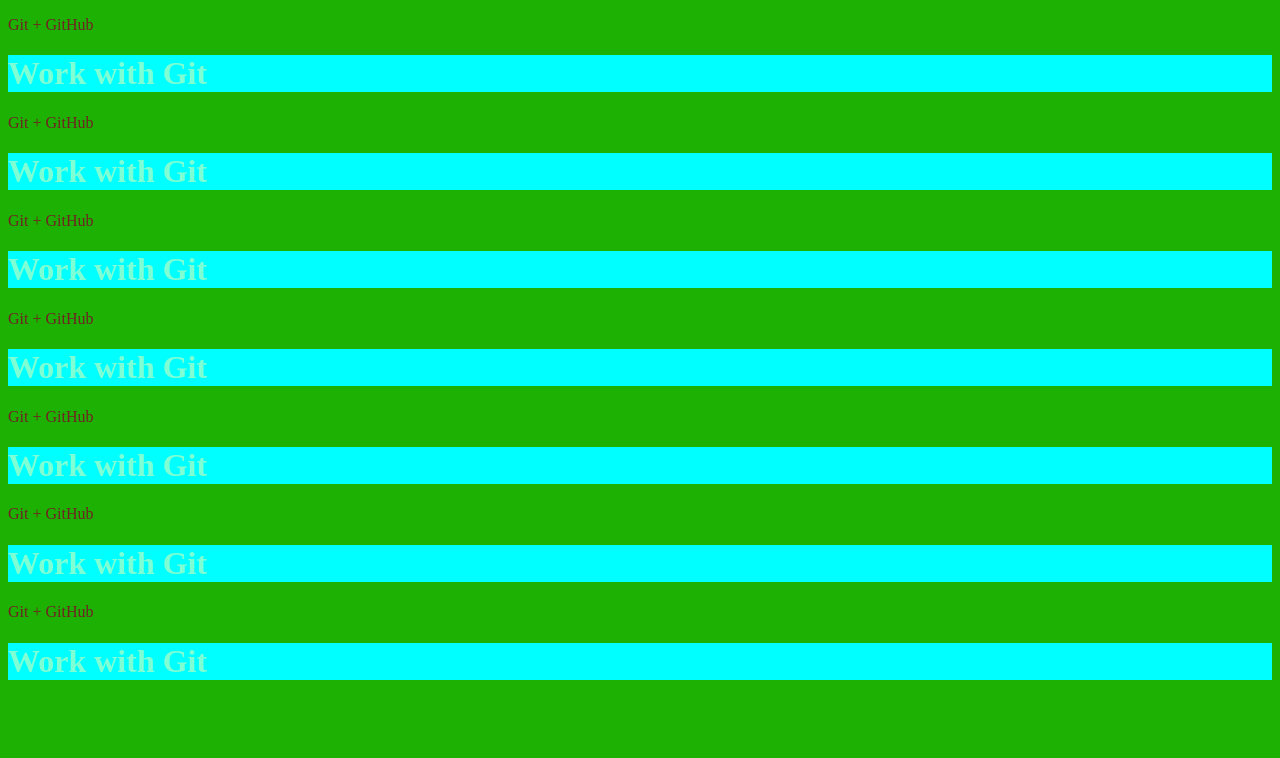
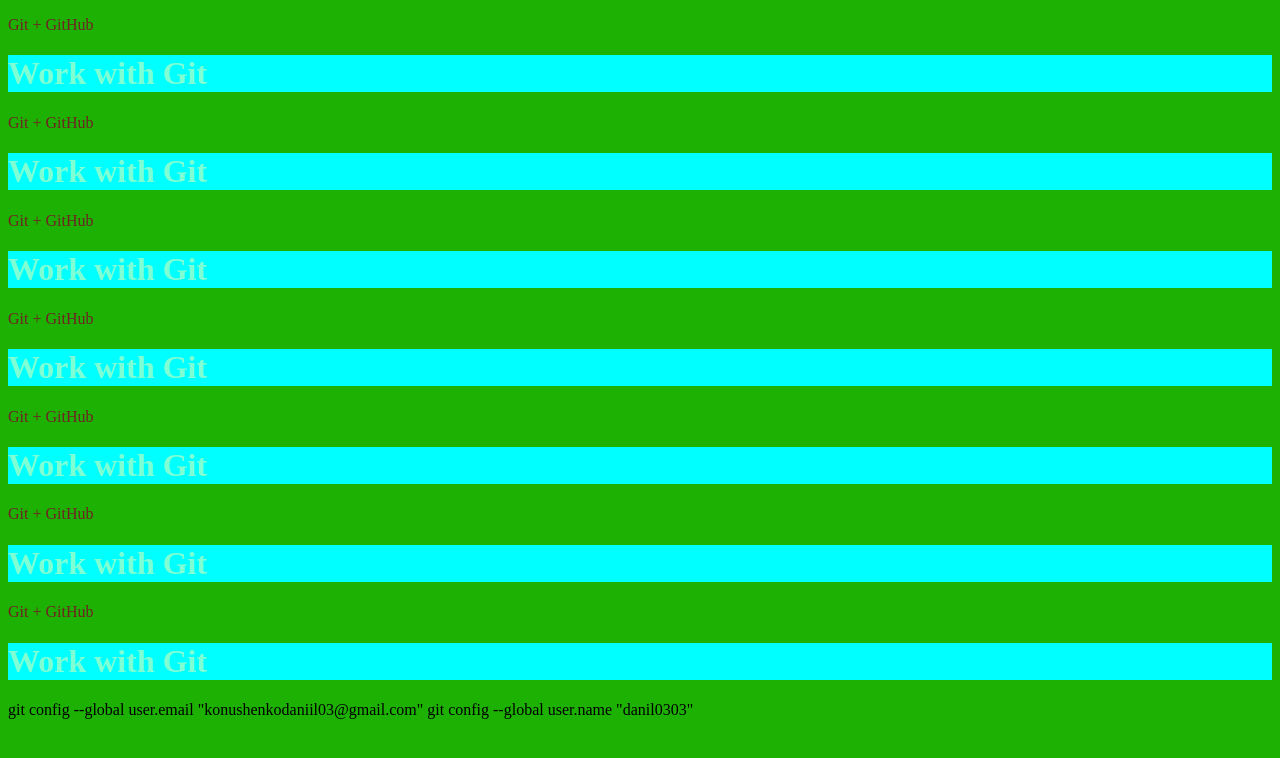
Before and after one commit to danil0303/gittest, a plain HTML site: page index.html in a window 1280 px wide. Drawn offline with Linux system fonts and the light colour scheme.

Commit message:
add commit

```diff
--- a/index.html
+++ b/index.html
@@ -22,6 +22,7 @@
     <h1>Work with Git</h1>
     <p>Git + GitHub</p>
     <h1>Work with Git</h1>
-
+    git config --global user.email "konushenkodaniil03@gmail.com"
+    git config --global user.name "danil0303"
 </body>
 </html>
```
